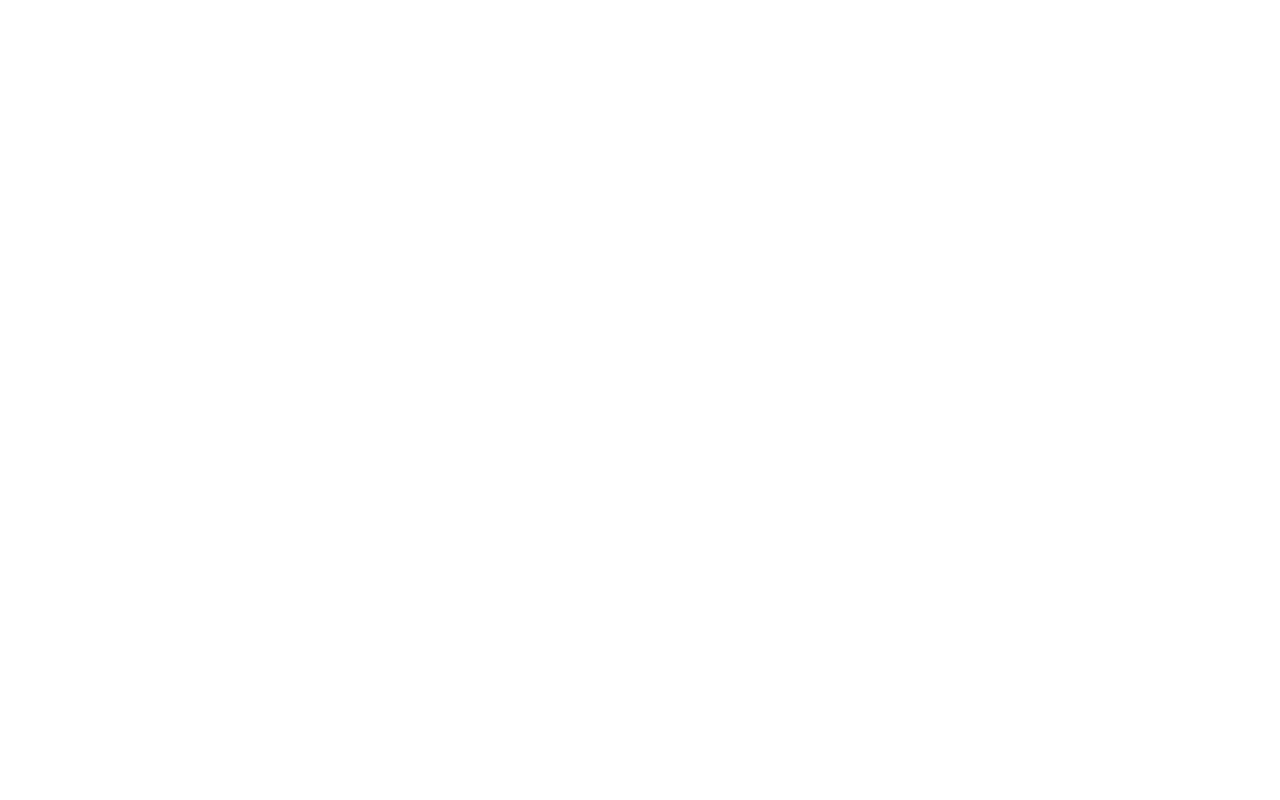
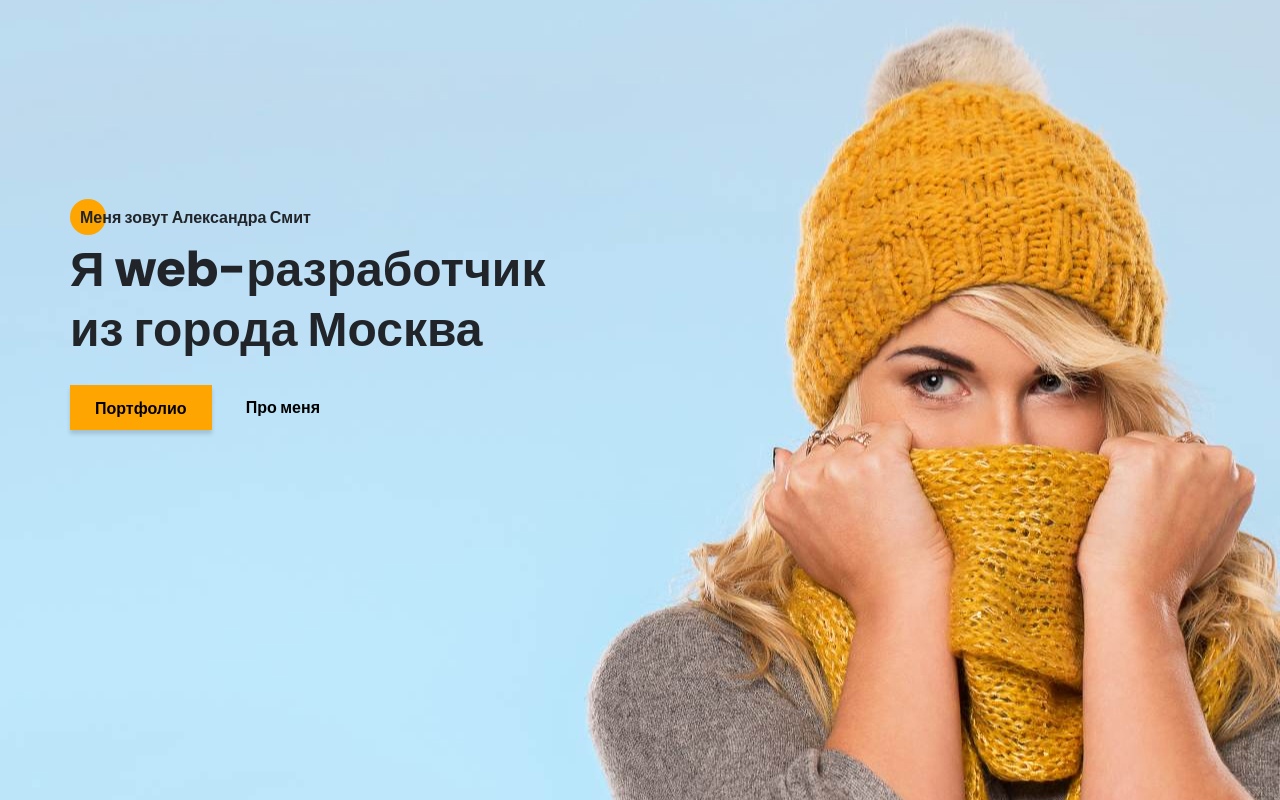
Before and after one commit to brichevaa/portfolio, a website: page src/index.html in a window 1280 px wide. Drawn offline with nearby package versions, Linux system fonts and the light colour scheme; files that its build step writes are made by us from their sources; files whose address does not match are found by name.

Commit message:
first section

```diff
--- a/src/index.html
+++ b/src/index.html
@@ -64,6 +64,17 @@
       <link rel="stylesheet" href="css/style.min.css" />
    </head>
    <body>
+      <aside class="sidepanel"></aside>
+      <section class="promo">
+         <div class="container">
+            <div class="title title_fz16 promo__subtitle">Меня зовут Александра Смит</div>
+            <h1 class="title title_fz48 promo__title">Я web-разработчик из города Москва</h1>
+            <div class="promo__btns">
+               <a href="#" class="promo__link btn">Портфолио</a>
+               <a href="#" class="promo__link">Про меня</a>
+            </div>
+         </div>
+      </section>
       <script src="js/script.js"></script>
    </body>
 </html>
--- a/src/sass/base/_mixins.scss
+++ b/src/sass/base/_mixins.scss
@@ -0,0 +1,13 @@
+@mixin before_circle {
+   &::before {
+      content: '';
+      position: absolute;
+      width: 36px;
+      height: 36px;
+      border-radius: 100%;
+      background: $main-color;
+      z-index: -1;
+      top: -25%;
+      left: 0;
+   }
+}
--- a/src/sass/base/_variables.scss
+++ b/src/sass/base/_variables.scss
@@ -0,0 +1 @@
+$main-color: #ffa501;
--- /dev/null
+++ b/src/sass/blocks/_buttons.scss
@@ -0,0 +1,6 @@
+.btn {
+   background: $main-color;
+   box-shadow: 0px 4px 4px 0px rgba(0, 0, 0, 0.15);
+   height: 45px;
+   padding: 12px 25px 12px 25px;
+}
--- /dev/null
+++ b/src/sass/blocks/_promo.scss
@@ -0,0 +1,31 @@
+.promo {
+   min-height: 100vh;
+   position: relative;
+   background: url('../img/main_bg.jpg') no-repeat 50% / cover;
+   padding: 205px 0px 0px 0px;
+   &__title {
+      width: 535px;
+      margin-top: 10px;
+   }
+   &__subtitle {
+      position: relative;
+      @include before_circle;
+      padding-left: 10px;
+      z-index: 2;
+   }
+   &__btns {
+      margin-top: 25px;
+      display: flex;
+      width: 250px;
+      align-items: center;
+      justify-content: space-between;
+   }
+   &__link {
+      color: #000;
+      font-weight: bold;
+      &:hover {
+         text-decoration: none;
+         color: #000;
+      }
+   }
+}
--- /dev/null
+++ b/src/sass/blocks/_title.scss
@@ -0,0 +1,16 @@
+.title {
+   font-weight: bold;
+   font-size: 36px;
+   line-height: 60px;
+   &_fz14 {
+      font-size: 14px;
+      line-height: normal;
+   }
+   &_fz16 {
+      font-size: 16px;
+      line-height: normal;
+   }
+   &_fz48 {
+      font-size: 48px;
+   }
+}
--- a/src/sass/style.scss
+++ b/src/sass/style.scss
@@ -0,0 +1,20 @@
+@import 'libs/bootstrap-reboot.min';
+@import url('https://fonts.googleapis.com/css2?family=Poppins:wght@500;700&display=swap');
+
+@import 'base/variables';
+@import 'base/mixins';
+
+@import 'blocks/promo';
+@import 'blocks/title';
+@import 'blocks/buttons';
+
+* {
+   font-family: 'Poppins', sans-serif;
+   margin: 0;
+   padding: 0;
+}
+
+.container {
+   width: 1140px;
+   margin: 0px auto;
+}
```
Also changed, not shown: dist/css/style.min.css, dist/index.html.
